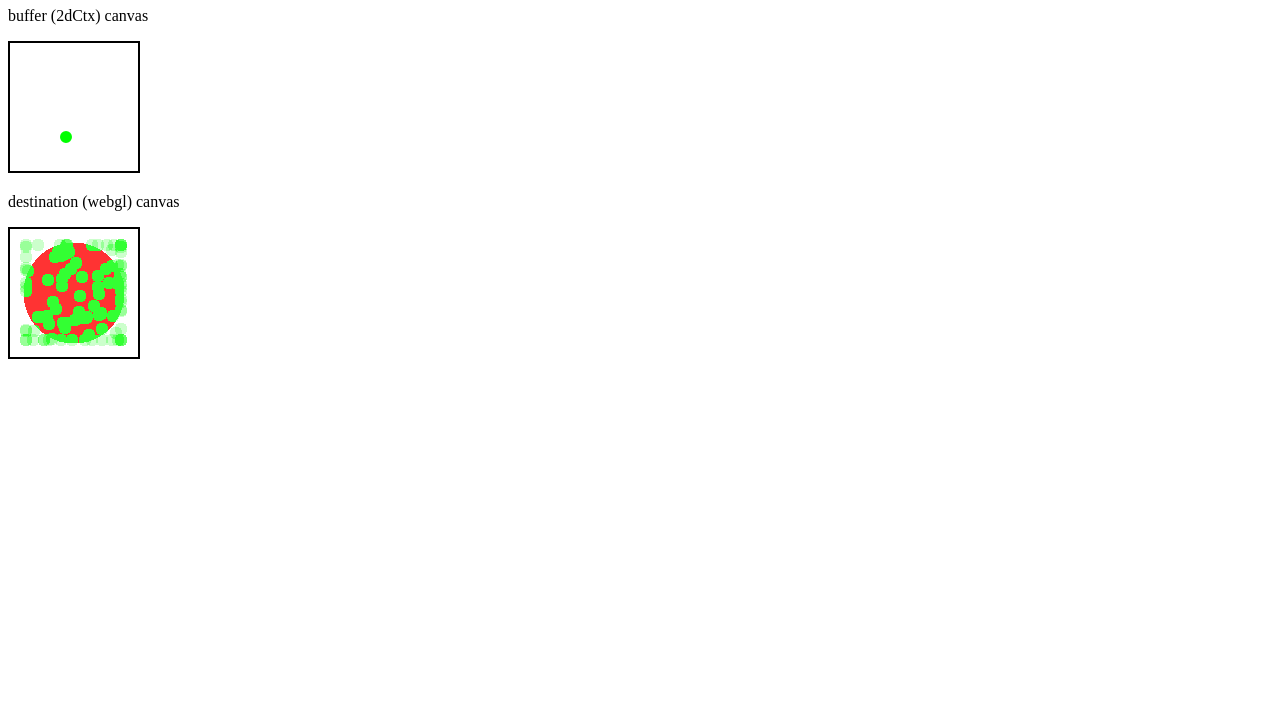
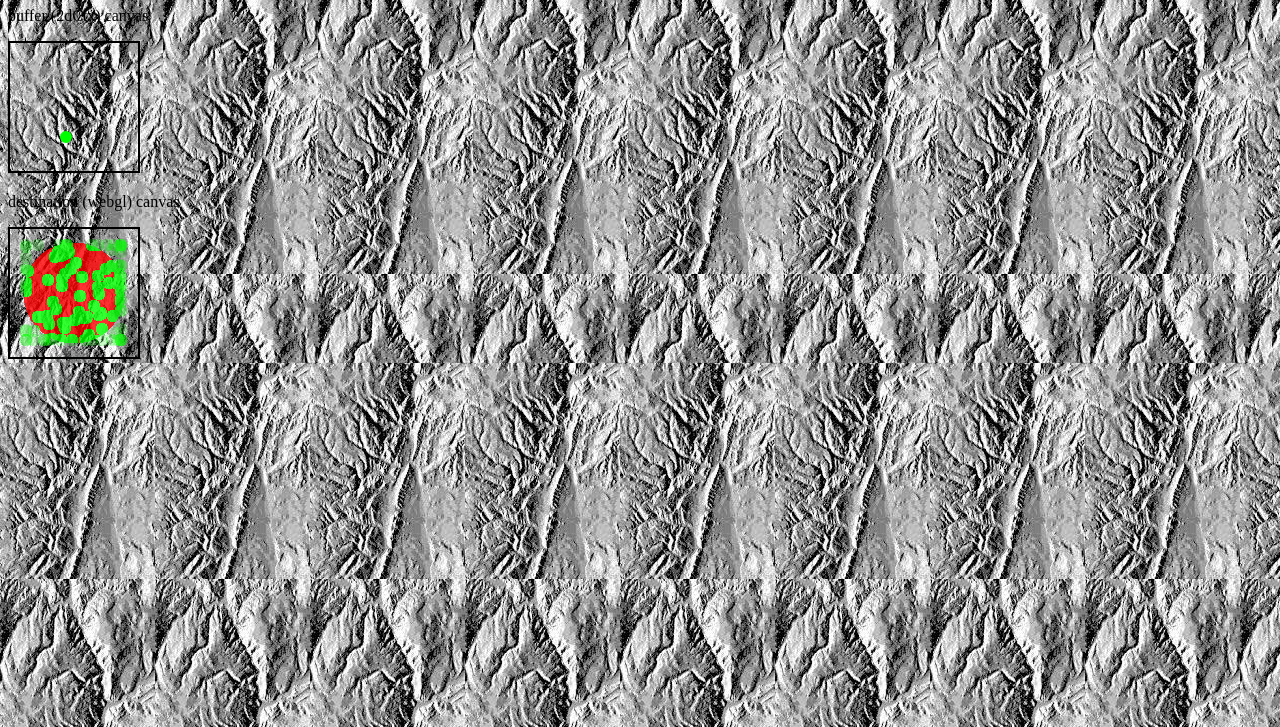
Before and after one commit to LucasEThomas/worldwarpaint, a plain HTML site: page twglTest/index.html in a window 1280 px wide. Shown: the part 73-800 px from the top of the page. Drawn offline with Linux system fonts and the light colour scheme.

Commit message:
transparency adjustments

```diff
--- a/twglTest/index.html
+++ b/twglTest/index.html
@@ -4,7 +4,7 @@
 
 <style type="text/css">
     html, body {
-
+        background-image: url("terrain.jpeg");
         margin:10;
     }
     canvas {
--- a/twglTest/main.js
+++ b/twglTest/main.js
@@ -1,7 +1,7 @@
 var canvasBuff = document.getElementById("canvasBuffer");
 var canvasDest = document.getElementById("canvasDest");
 var bufferCtx = canvasBuff.getContext("2d");
-var gl = getWebGLContext(canvasDest, {preserveDrawingBuffer: true});
+var gl = getWebGLContext(canvasDest, {preserveDrawingBuffer: true, premultipliedAlpha: false});
 
 var interval = {};
 
@@ -10,7 +10,7 @@ function startGameLoop() {
 
     bufferCtx.clearRect(0, 0, canvasBuff.width, canvasBuff.height);
     bufferCtx.beginPath();
-    bufferCtx.fillStyle = "red";
+    bufferCtx.fillStyle = "#ff0000";
     bufferCtx.moveTo(64, 64)
     bufferCtx.arc(64, 64, 50, 0, Math.PI * 2, false);
     bufferCtx.fill();
```
Also changed, not shown: twglTest/terrain.jpeg (added).
